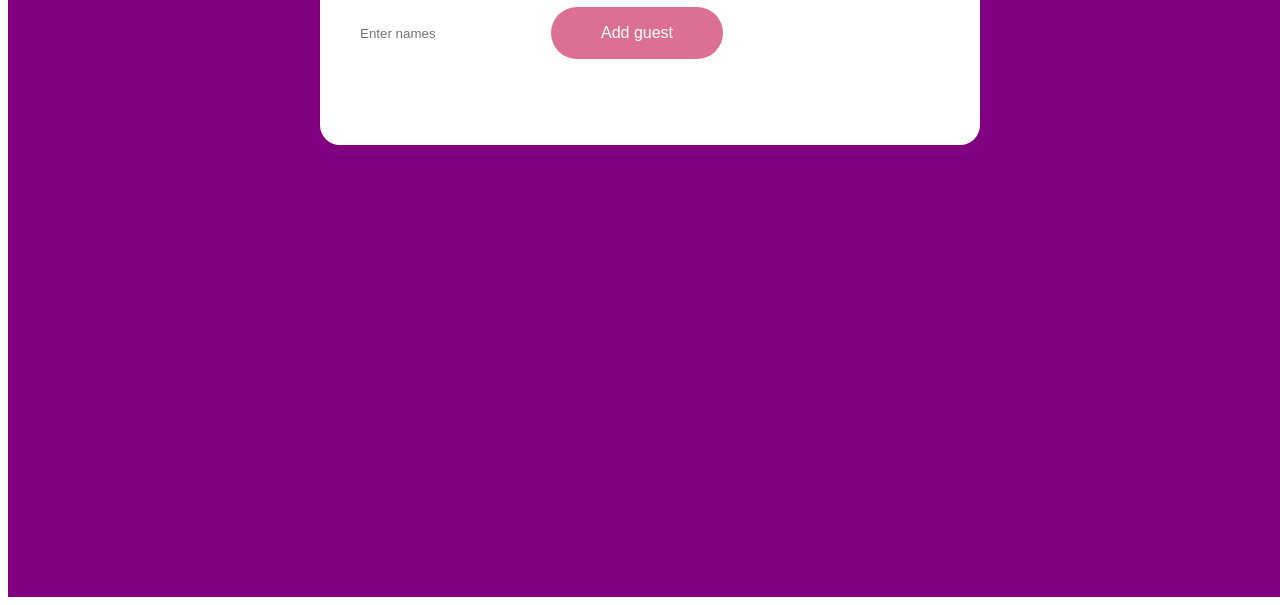
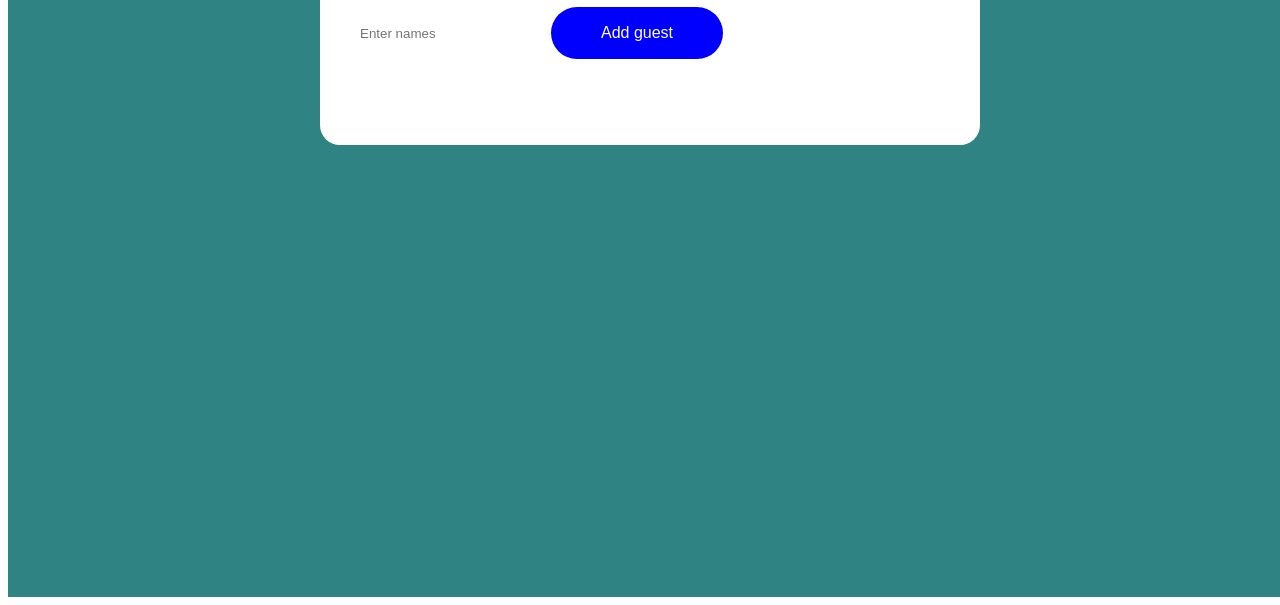
Before and after one commit to bella234428/Guest-list, a plain HTML site: page index.html in a window 1280 px wide. Shown: the part 231-836 px from the top of the page. Drawn offline with Linux system fonts and the light colour scheme.

```diff
--- a/index.js
+++ b/index.js
@@ -1,6 +1,6 @@
 const guestName = document.getElementById("guest-names");
 const guestList = document.getElementById("guest-list");
-const maxGuests = 10;
+ const maxGuests = 10;
 
 function addGuest() {
     if (guestList.children.length >= maxGuests) {
--- a/style.css
+++ b/style.css
@@ -1,7 +1,7 @@
 .Box{
    width: 100%;
    min-height: 100lvh;
-   background-color: purple;
+   background-color: rgb(48, 131, 131);
    padding: 10px;
 }
 .bag{
@@ -24,7 +24,7 @@ button{
     border: none;
     outline: none;
     padding: 17px 50px;
-    background: palevioletred;
+    background: blue;
     color: #fff;
     font-size: 16px;
     cursor: pointer;
```
Also changed, not shown: 1 other file.
